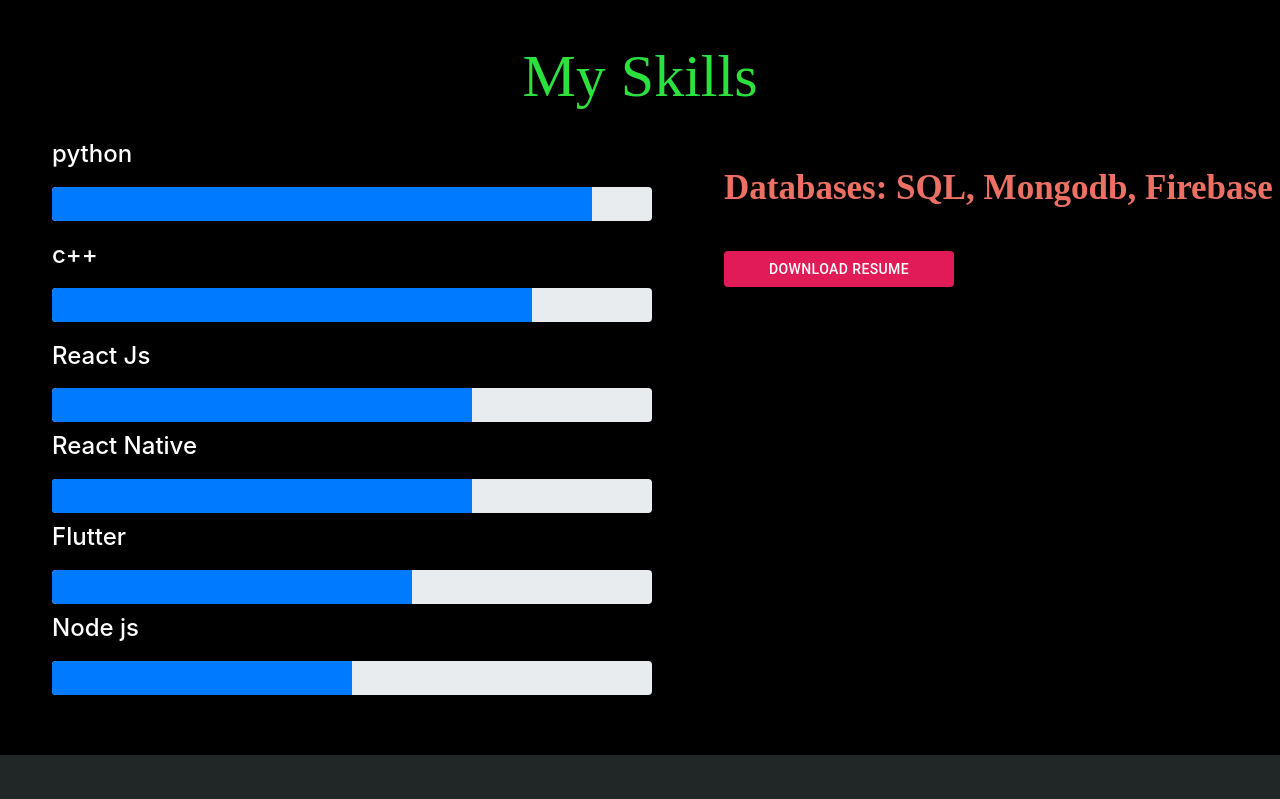
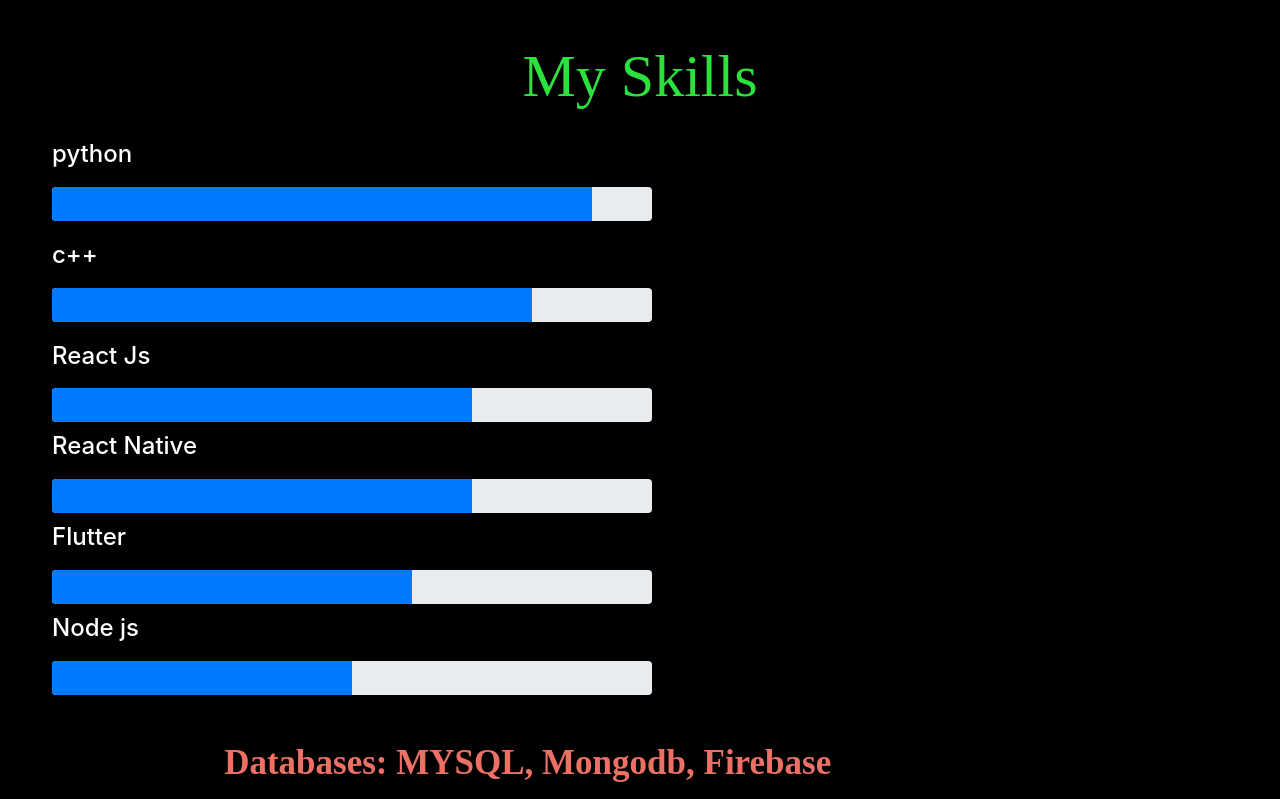
Before and after one commit to jashwanth999/My-portfolio, a React (Create React App) app: page / in a window 1280 px wide. Shown: the part 1300-2099 px from the top of the page. Built offline with nearby package versions, Linux system fonts and the light colour scheme; a web font is replaced by a local one.

Commit message:
Update Resume.js

```diff
--- a/src/components/Resume.js
+++ b/src/components/Resume.js
@@ -147,7 +147,9 @@
             className="data"
             style={{ color: "#EC7063", fontWeight: "bold" }}
           >
-            Databases: SQL, Mongodb, Firebase
+            Databases: MYSQL, Mongodb, Firebase
+            <br />
+            Programming Languages: SQL,Java,C++,C,Python,Javascript,Dart
             <br />
 
           </p>
```
